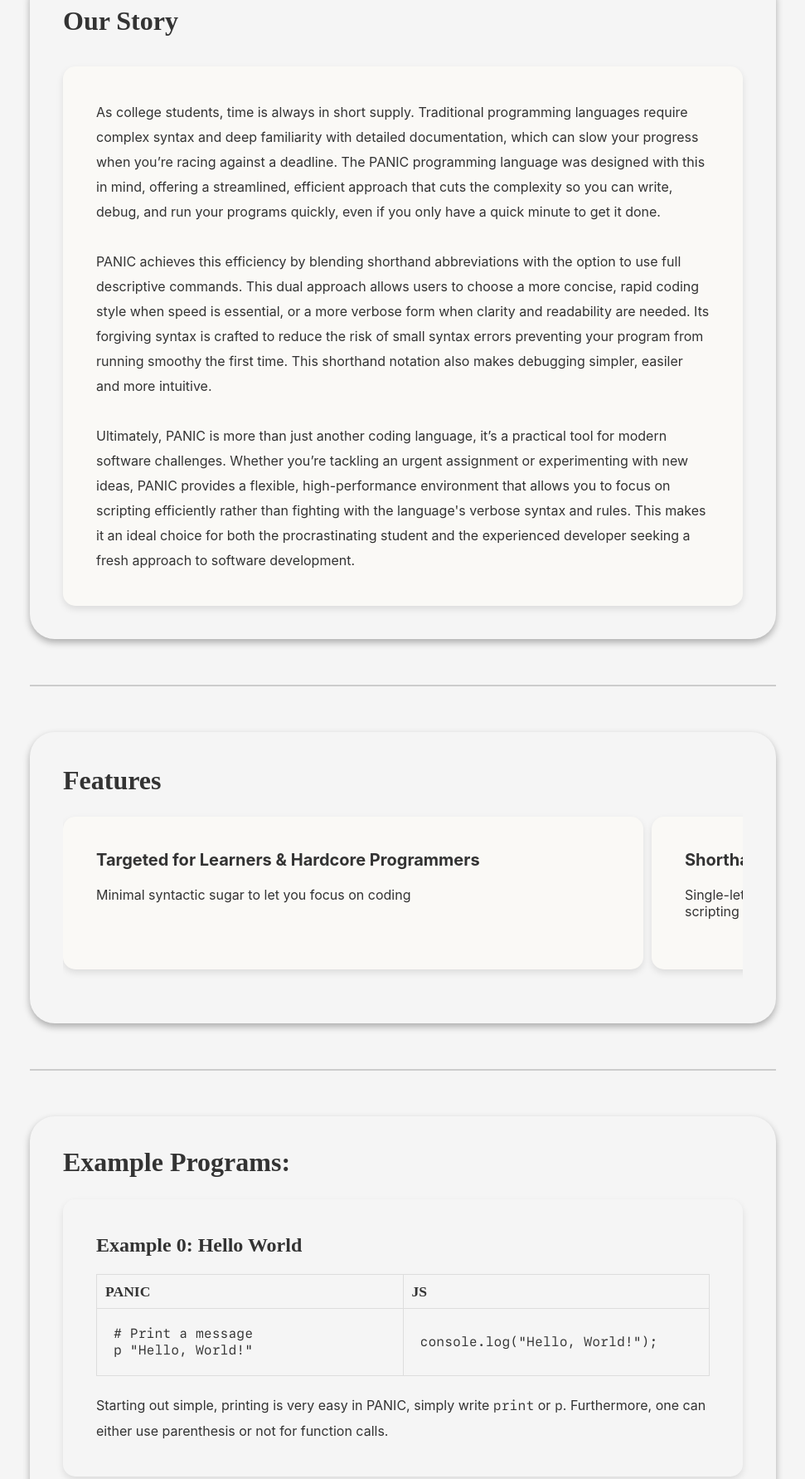
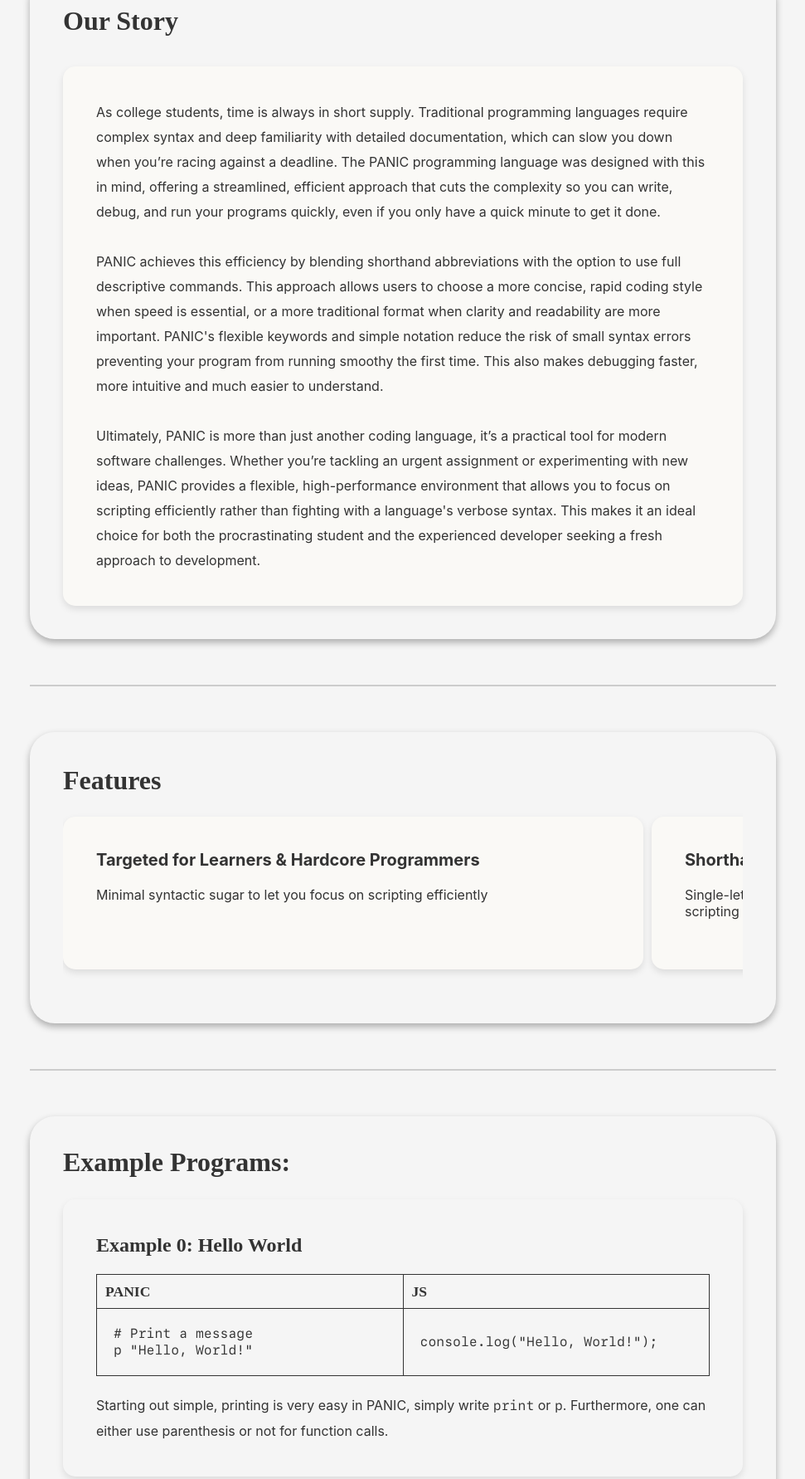
Before and after one commit to thomas-rife/PANIC, a website: page docs/index.html in a window 1280 px wide. Shown: the part 800-2582 px from the top of the page at 83% size, without its empty margins (154-1125 px from the left). Drawn offline with Linux system fonts and the light colour scheme; a web font is replaced by a local one.

Commit message:
updating grammar

```diff
--- a/docs/index.css
+++ b/docs/index.css
@@ -230,7 +230,7 @@ table {
 
 table th,
 table td {
-  border: 1px solid #ddd;
+  border: 1px solid #333;
   padding: 10px;
   text-align: left;
 }
--- a/docs/index.html
+++ b/docs/index.html
@@ -27,22 +27,22 @@
         <p>
           As college students, time is always in short supply. Traditional
           programming languages require complex syntax and deep familiarity with
-          detailed documentation, which can slow your progress when you’re
-          racing against a deadline. The PANIC programming language was designed
-          with this in mind, offering a streamlined, efficient approach that
-          cuts the complexity so you can write, debug, and run your programs
-          quickly, even if you only have a quick minute to get it done.
+          detailed documentation, which can slow you down when you’re racing
+          against a deadline. The PANIC programming language was designed with
+          this in mind, offering a streamlined, efficient approach that cuts the
+          complexity so you can write, debug, and run your programs quickly,
+          even if you only have a quick minute to get it done.
         </p>
         <br />
         <p>
           PANIC achieves this efficiency by blending shorthand abbreviations
-          with the option to use full descriptive commands. This dual approach
-          allows users to choose a more concise, rapid coding style when speed
-          is essential, or a more verbose form when clarity and readability are
-          needed. Its forgiving syntax is crafted to reduce the risk of small
-          syntax errors preventing your program from running smoothy the first
-          time. This shorthand notation also makes debugging simpler, easiler
-          and more intuitive.
+          with the option to use full descriptive commands. This approach allows
+          users to choose a more concise, rapid coding style when speed is
+          essential, or a more traditional format when clarity and readability
+          are more important. PANIC's flexible keywords and simple notation
+          reduce the risk of small syntax errors preventing your program from
+          running smoothy the first time. This also makes debugging faster, more
+          intuitive and much easier to understand.
         </p>
         <br />
 
@@ -51,10 +51,10 @@
           practical tool for modern software challenges. Whether you’re tackling
           an urgent assignment or experimenting with new ideas, PANIC provides a
           flexible, high-performance environment that allows you to focus on
-          scripting efficiently rather than fighting with the language's verbose
-          syntax and rules. This makes it an ideal choice for both the
-          procrastinating student and the experienced developer seeking a fresh
-          approach to software development.
+          scripting efficiently rather than fighting with a language's verbose
+          syntax. This makes it an ideal choice for both the procrastinating
+          student and the experienced developer seeking a fresh approach to
+          development.
         </p>
       </div>
     </div>
@@ -69,7 +69,10 @@
               Targeted for Learners &amp; Hardcore Programmers
             </h3>
             <div class="card-content">
-              <p>Minimal syntactic sugar to let you focus on coding</p>
+              <p>
+                Minimal syntactic sugar to let you focus on scripting
+                efficiently
+              </p>
             </div>
           </div>
         </li>
@@ -129,8 +132,8 @@
             <h3 class="card-title">Flexible Function Calls</h3>
             <div class="card-content">
               <p>
-                Supports keyword and positional arguments as well as rest
-                parameters
+                Supports keyword and positional arguments as well as parameters,
+                similar to Python
               </p>
             </div>
           </div>
```
